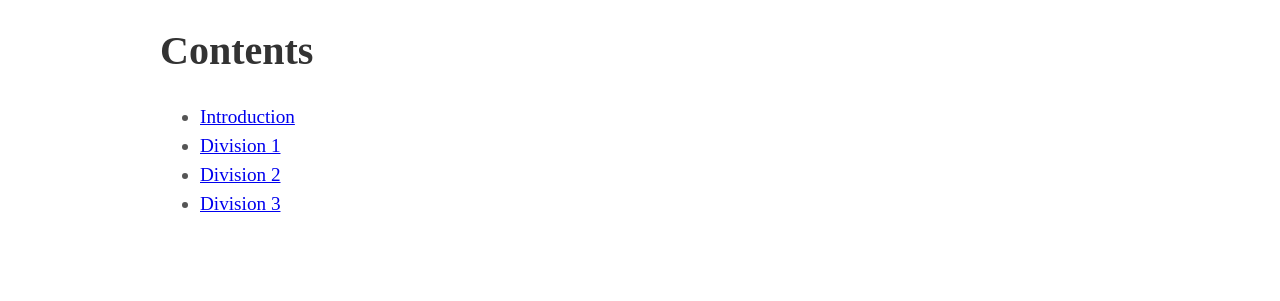
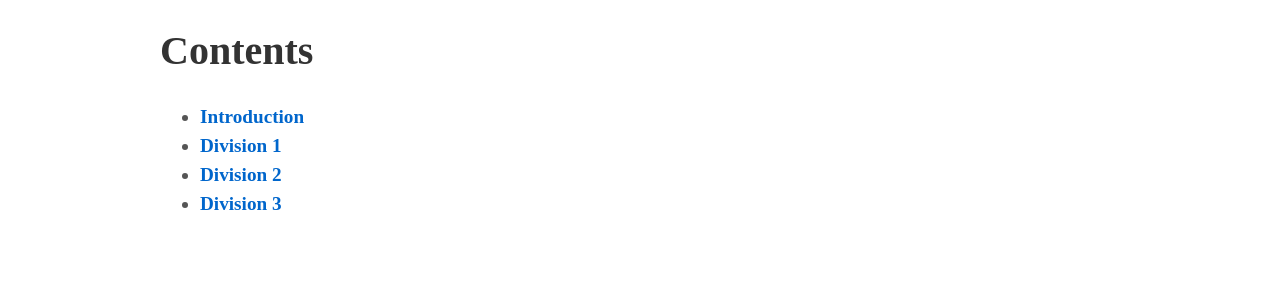
Before and after one commit to msalahelden/msalahelden.github.io, a Jekyll site: the page built from index.html, in a window 1280 px wide. Shown: the part 1168-1469 px from the top of the page. Built offline with Jekyll 4.4.1, drawn with Linux system fonts in a browser that asks for light colours; some web fonts are replaced.

Commit message:
Update head.html

```diff
--- a/_includes/head.html
+++ b/_includes/head.html
@@ -3,6 +3,42 @@
   <meta charset="utf-8">
   <meta http-equiv="X-UA-Compatible" content="IE=edge">
   <meta name="viewport" content="width=device-width, initial-scale=1">
+
+
+
+      <style>
+        /* Add some basic styling with CSS */
+        body {
+            font-family: Arial, sans-serif;
+            margin: 0;
+            padding: 0;
+            box-sizing: border-box;
+        }
+
+        /* Style the table */
+        table {
+            width: 80%;
+            border-collapse: collapse;
+            margin: 20px auto;
+        }
+
+        th, td {
+            border: 1px solid #ddd;
+            padding: 10px;
+            text-align: left;
+        }
+
+        th {
+            background-color: #f2f2f2;
+        }
+
+        a {
+            text-decoration: none;
+            color: #0066cc;
+            font-weight: bold;
+        }
+    </style>
+
 
   <title>{% if page.title %}{{ page.title }}{% else %}{{ site.title }}{% endif %}</title>
   <meta name="description" content="{% if page.description %}{{ page.description | strip_html | strip_newlines | truncate: 160 }}{% else %}{{ site.description }}{% endif %}">
```
